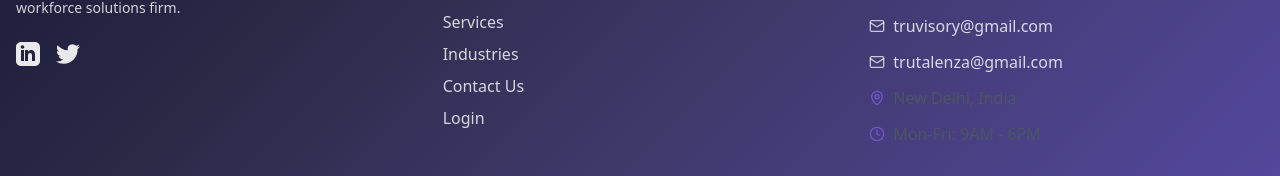
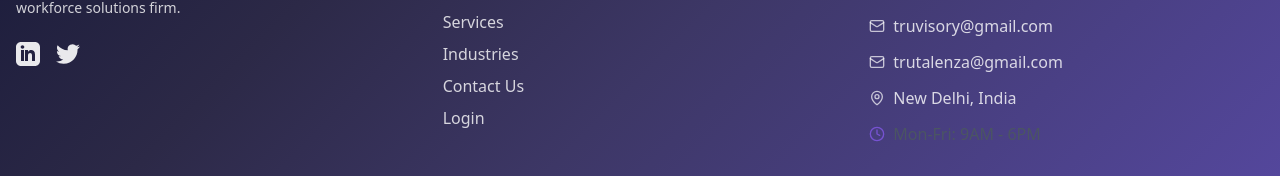
Before and after one commit to Nob1taaaa/vista-spark-web-23, a React (Vite) app: page /faq in a window 1280 px wide. Shown: the part 1873-2049 px from the top of the page. Built offline with nearby package versions, Linux system fonts and the light colour scheme.

Commit message:
Update location info
cgen-d796d5fd63d04cd8bb7acf4efb3dc265

```diff
--- a/src/components/Footer.tsx
+++ b/src/components/Footer.tsx
@@ -77,8 +77,8 @@ const Footer = () => {
                 </a>
               </li>
               <li className="flex items-start gap-2">
-                <MapPin size={16} className="text-brand-purple dark:text-white opacity-70 mt-1" />
-                <span className="text-gray-600 dark:text-gray-300">New Delhi, India</span>
+                <MapPin size={16} className="text-white/70 mt-1" />
+                <span className="text-white/80">New Delhi, India</span>
               </li>
               <li className="flex items-center gap-2">
                 <Clock size={16} className="text-brand-purple dark:text-white opacity-70" />
```
